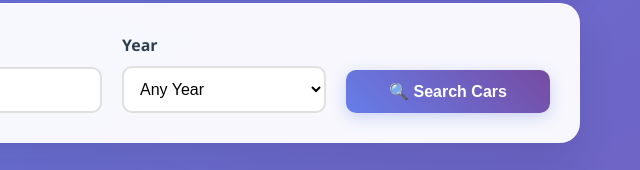
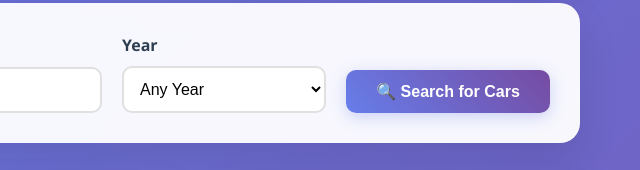
Before and after one commit to bramafelo/sales, a plain HTML site: page index.html in a window 1280 px wide. Shown: the part 225-395 px from the top of the page, 640-1280 px from the left. Drawn offline with Linux system fonts and the light colour scheme.

Commit message:
Update index.html

```diff
--- a/index.html
+++ b/index.html
@@ -349,7 +349,7 @@
                     </select>
                 </div>
                 <div class="form-group">
-                    <button type="submit" class="search-btn">🔍 Search Cars</button>
+                    <button type="submit" class="search-btn">🔍 Search for Cars</button>
                 </div>
             </form>
         </section>
```
